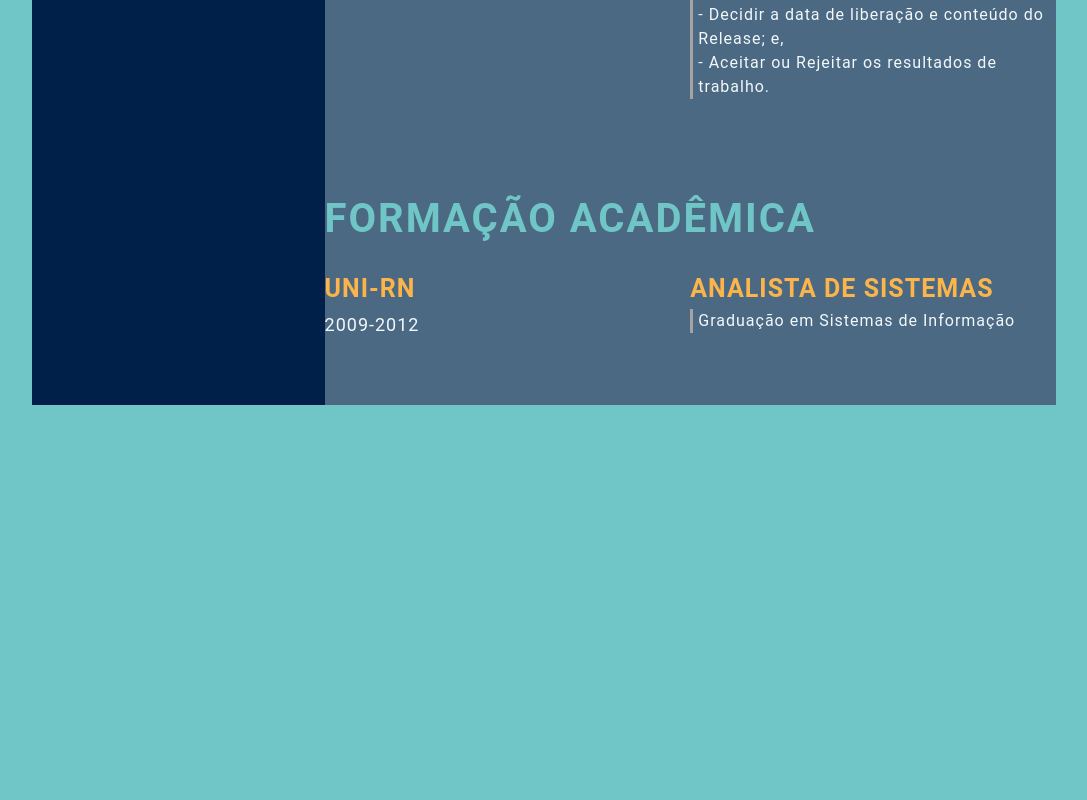
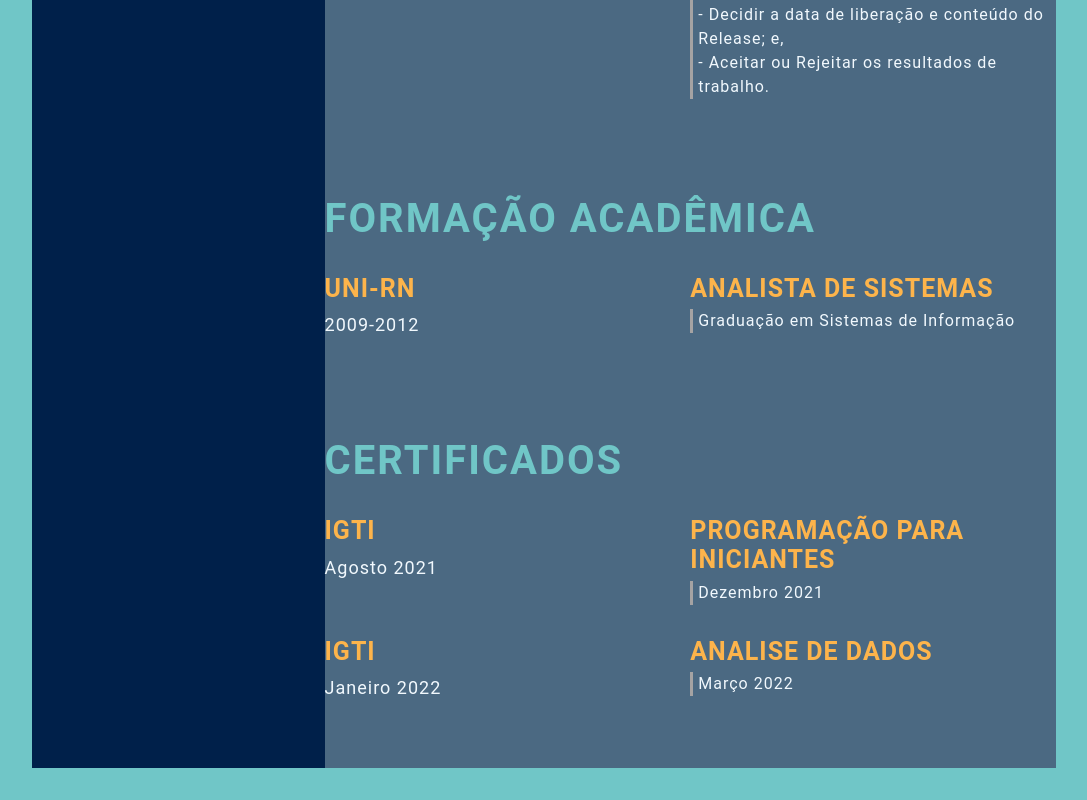
Before and after one commit to nptfilho/nptfilhogit.github.io, a plain HTML site: page index.html in a window 1280 px wide. Shown: the part 1893-2693 px from the top of the page, without its empty margins (96-1183 px from the left). Before the commit the page ends 2330 px from the top, so only its background shows below. Drawn offline with Linux system fonts and the light colour scheme.

Commit message:
add-courses

```diff
--- a/index.html
+++ b/index.html
@@ -118,6 +118,35 @@
             </div>
           </div>
         </section>
+
+        <section class="awards gap">
+          <div class="right-title">Certificados</div>
+          <div class="awards-contents">
+              <div class="awards-left">
+                  <p class="awards-company-name">IGTI</p>
+                  <p class="awards-time-period">Agosto 2021</p>
+              </div>
+              <div class="awards-right">
+                  <p class="awards-name">Programação para iniciantes</p>
+                  <p class="awards-desc">
+                      Dezembro 2021
+                  </p>
+              </div>
+          </div>
+          <div class="awards-contents">
+              <div class="awards-left">
+                  <p class="awards-company-name">IGTI</p>
+                  <p class="awards-time-period">Janeiro 2022</p>
+              </div>
+              <div class="awards-right">
+                  <p class="awards-name">Analise de dados</p>
+                  <p class="awards-desc">
+                      Março 2022
+                  </p>
+              </div>
+          </div>
+      </section>
+
       </section>
   </main>
 </body>
```
